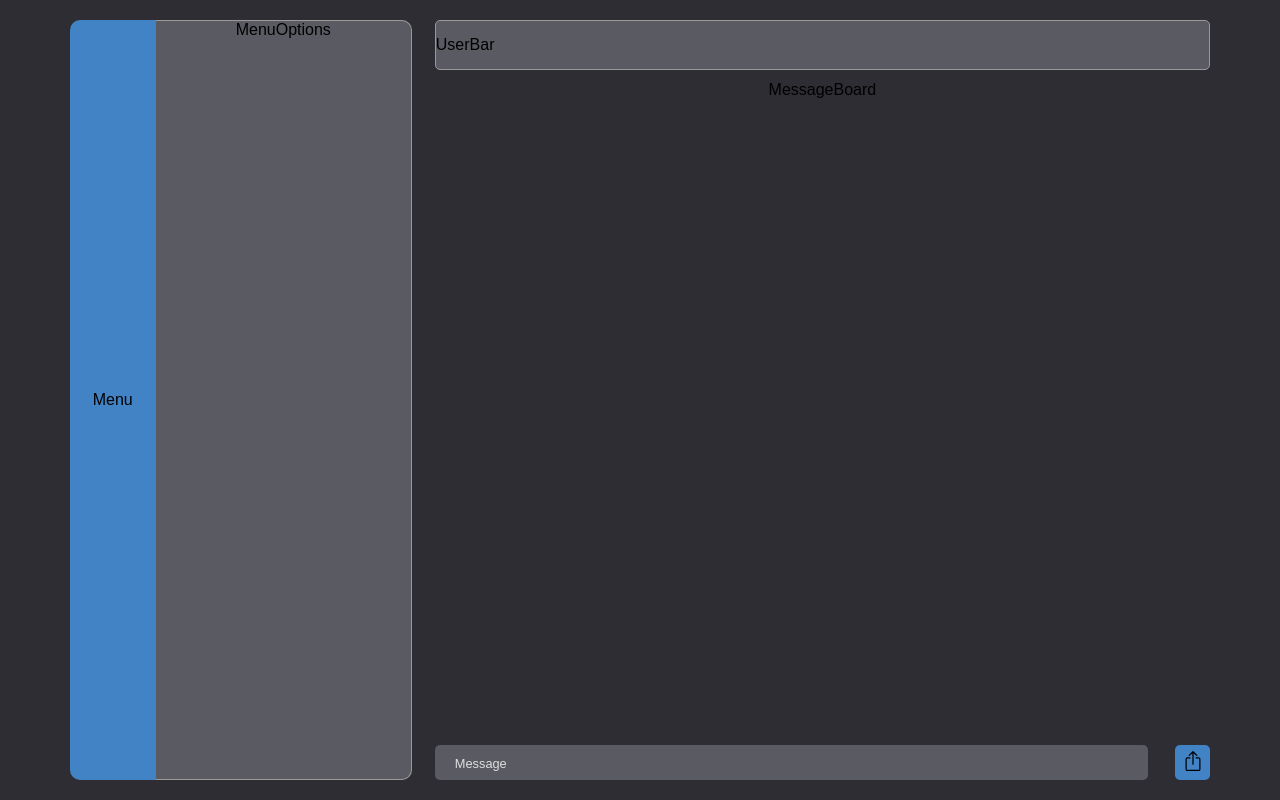
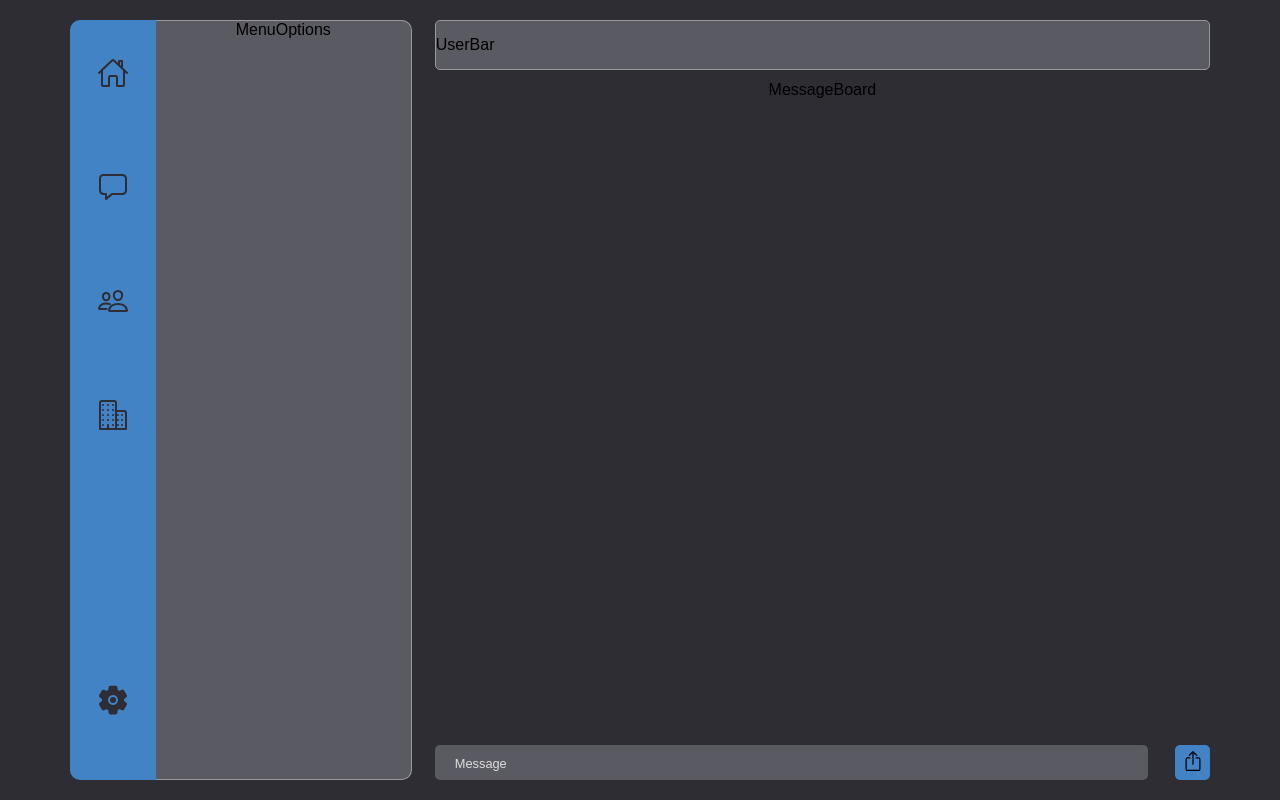
Before and after one commit to kraig-hebert/chat, a React (Create React App) app in the folder client/: page / in a window 1280 px wide. Built offline with nearby package versions, Linux system fonts and the light colour scheme.

Commit message:
added icons to menu and added hover effects

```diff
--- a/client/src/components/sideMenu/menu/Menu.jsx
+++ b/client/src/components/sideMenu/menu/Menu.jsx
@@ -1,13 +1,38 @@
 import React from 'react';
 import PropTypes from 'prop-types';
+import {
+  IoChatboxOutline,
+  IoChatbox,
+  IoHomeOutline,
+  IoHome,
+  IoPeopleOutline,
+  IoPeople,
+  IoBusinessOutline,
+  IoBusiness,
+  IoSettings,
+  IoSettingsOutline,
+} from 'react-icons/io5';
 
+import MenuIcon from './menuIcon/MenuIcon';
 import { useStyles } from './menuStyles';
 
 const Menu = (props) => {
   const {} = props;
   const classes = useStyles();
 
-  return <div className={classes.menu}>Menu</div>;
+  return (
+    <div className={classes.menu}>
+      <div className={classes.upperIcons}>
+        <MenuIcon icon={<IoHomeOutline />} hoverIcon={<IoHome />} />
+        <MenuIcon icon={<IoChatboxOutline />} hoverIcon={<IoChatbox />} />
+        <MenuIcon icon={<IoPeopleOutline />} hoverIcon={<IoPeople />} />
+        <MenuIcon icon={<IoBusinessOutline />} hoverIcon={<IoBusiness />} />
+      </div>
+      <div className={classes.lowerIcons}>
+        <MenuIcon icon={<IoSettings />} hoverIcon={<IoSettingsOutline />} />
+      </div>
+    </div>
+  );
 };
 
 Menu.propTypes = {};
--- /dev/null
+++ b/client/src/components/sideMenu/menu/menuIcon/MenuIcon.jsx
@@ -0,0 +1,32 @@
+import React, { useState } from 'react';
+import PropTypes from 'prop-types';
+
+import { useStyles } from './menuIconStyles';
+
+const MenuIcon = (props) => {
+  const { icon, hoverIcon } = props;
+  const classes = useStyles();
+
+  const [isHovered, setIsHovered] = useState(false);
+  console.log(isHovered);
+
+  const handleMouseEnter = () => setIsHovered(true);
+  const handleMouseLeave = () => setIsHovered(false);
+
+  return (
+    <div
+      className={classes.menuIcon}
+      onMouseEnter={handleMouseEnter}
+      onMouseLeave={handleMouseLeave}
+    >
+      {!isHovered ? icon : hoverIcon}
+    </div>
+  );
+};
+
+MenuIcon.propTypes = {
+  icon: PropTypes.objectOf(Symbol),
+  hoverIcon: PropTypes.objectOf(Symbol),
+};
+
+export default MenuIcon;
--- /dev/null
+++ b/client/src/components/sideMenu/menu/menuIcon/menuIconStyles.js
@@ -0,0 +1,9 @@
+import { createUseStyles } from 'react-jss';
+
+export const useStyles = createUseStyles((theme) => ({
+  menuIcon: {
+    color: theme.mainBG.main,
+    fontSize: '2rem',
+    cursor: 'pointer',
+  },
+}));
--- a/client/src/components/sideMenu/menu/menuStyles.js
+++ b/client/src/components/sideMenu/menu/menuStyles.js
@@ -4,7 +4,7 @@ export const useStyles = createUseStyles((theme) => ({
   menu: {
     display: 'flex',
     flexDirection: 'column',
-    justifyContent: 'space-around',
+    justifyContent: 'space-between',
     alignItems: 'center',
     width: '25%',
     height: '100%',
@@ -12,4 +12,17 @@ export const useStyles = createUseStyles((theme) => ({
     borderBottomLeftRadius: '10px',
     backgroundColor: theme.blue.main,
   },
+  upperIcons: {
+    display: 'flex',
+    flexDirection: 'column',
+    justifyContent: 'space-around',
+    alignItems: 'center',
+    height: '60%',
+  },
+  lowerIcons: {
+    display: 'flex',
+    justifyContent: 'center',
+    alignItems: 'center',
+    height: '20%',
+  },
 }));
```
